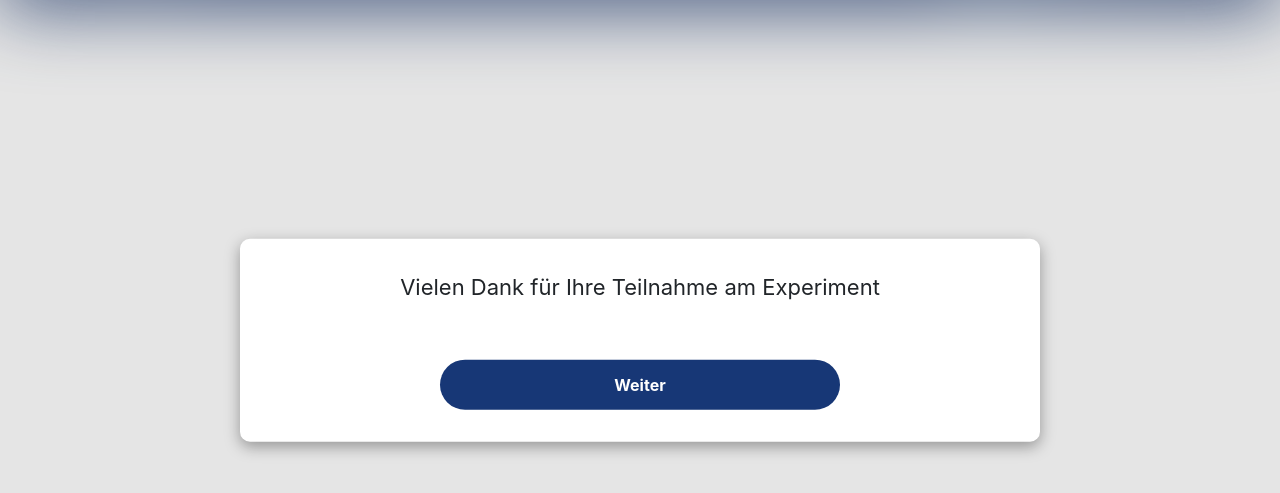
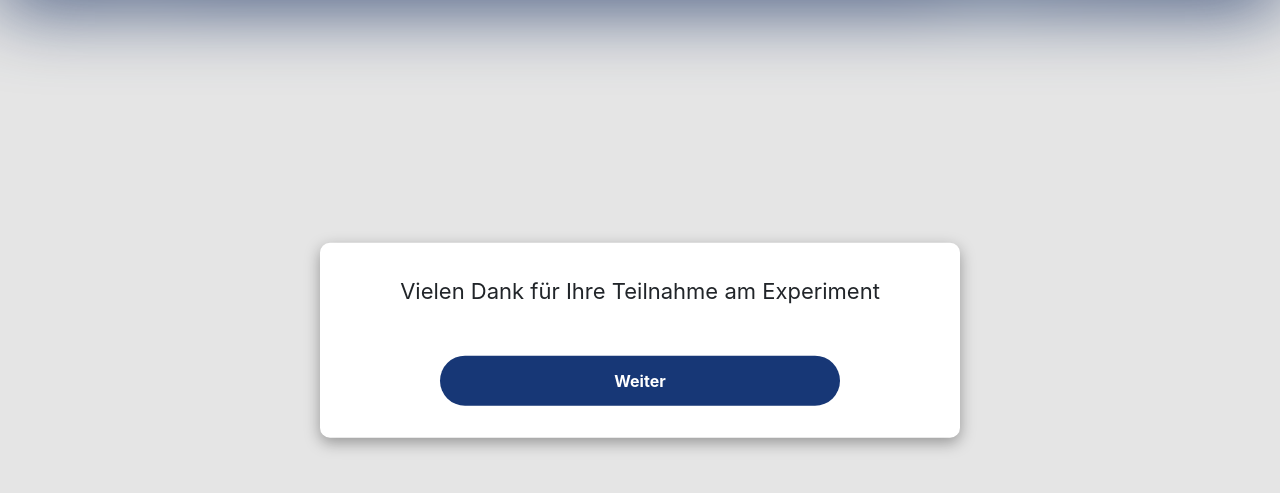
Before and after one commit to lennartschr/masterarbeit, a Django app: page / in a window 1280 px wide. Shown: the part 60-553 px from the top of the page. Run offline with Django 4.2, Linux system fonts and the light colour scheme.

Commit message:
Kommentar

```diff
--- a/webapp/static/css/popup.css
+++ b/webapp/static/css/popup.css
@@ -1,5 +1,5 @@
 .popup {
-    min-width: 800px;
+    min-width: 50%;
     align-content: center;
     background-color: rgba(255, 255, 255);
     border-radius: 10px;
```
